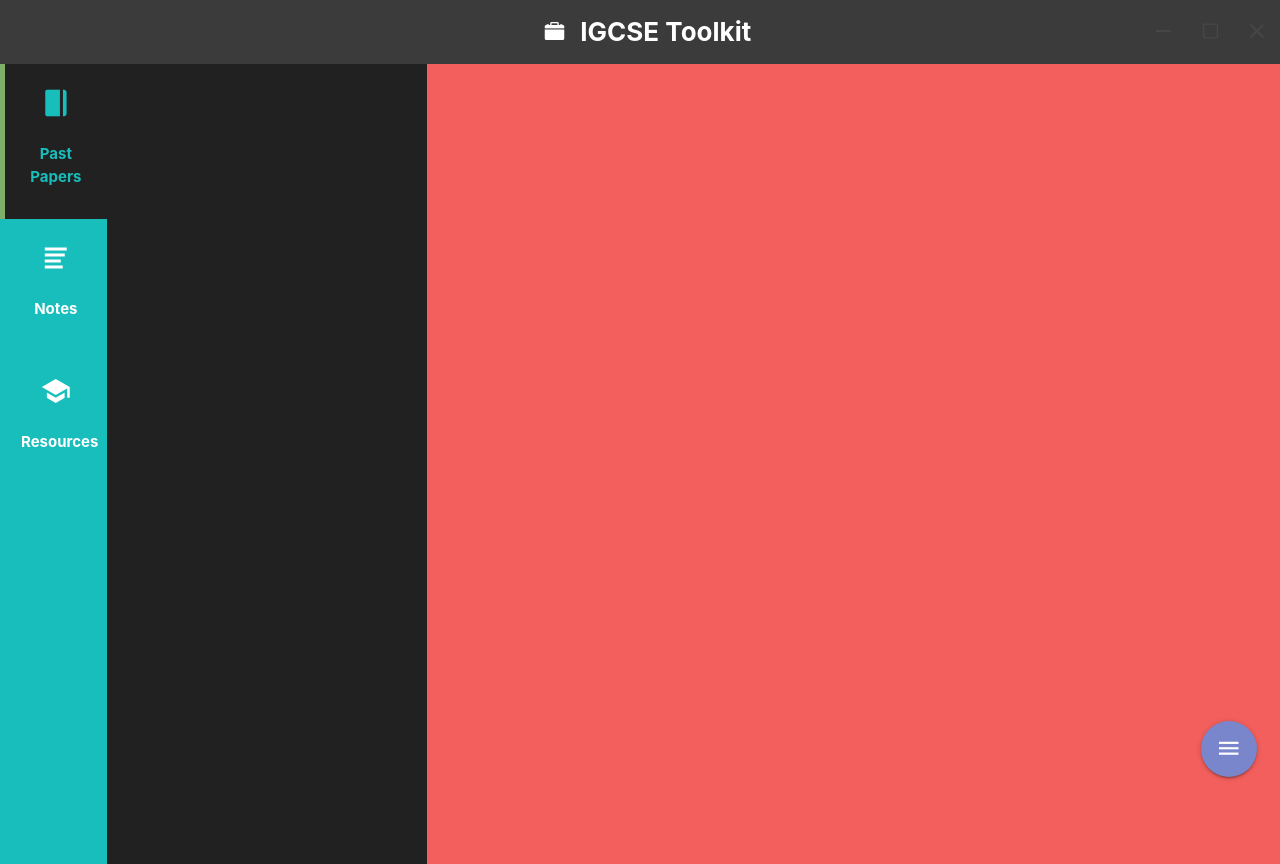
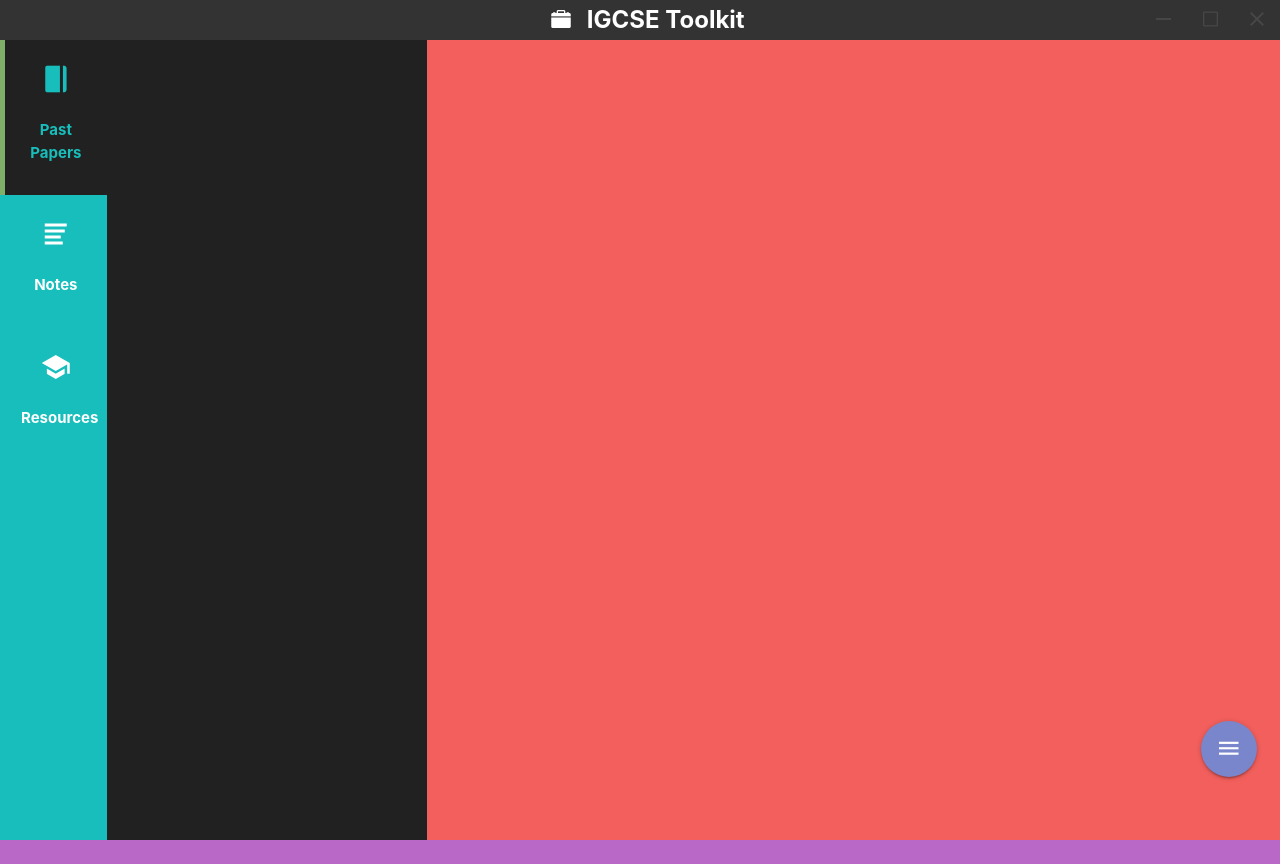
Before and after one commit to zkings001/igcse-toolkit, an Electron app: page index.html in a window 1280 px wide. Shown: the top 864 px of the page. Drawn offline with nearby package versions, Linux system fonts and the light colour scheme; no server answers.

Commit message:
Improved Navbar

```diff
--- a/scss/main.scss
+++ b/scss/main.scss
@@ -29,7 +29,7 @@
 
 nav {
     .nav-wrapper {
-        background-color: lighten($c-grey,10%);
+        background-color: rgb(51, 51, 51);
     }
 
     .brand-logo {
@@ -49,6 +49,32 @@
     i {
         margin: 0px !important;
         padding: 0px 16px;
+    }
+}
+
+nav {
+    height: 40px;
+    line-height: 40px;
+}
+
+nav i, nav [class^="mdi-"], nav [class*="mdi-"], nav i.material-icons {
+    height: 40px;
+    line-height: 40px;
+}
+
+nav .button-collapse i {
+    height: 40px;
+    line-height: 40px;
+}
+
+nav .brand-logo {
+    font-size: 1.6rem;
+}
+
+@media only screen and (min-width: 601px){
+    nav, nav .nav-wrapper i, nav a.button-collapse, nav a.button-collapse i {
+        height: 40px;
+        line-height: 40px;
     }
 }
 
```
Also changed, not shown: css/main.css.
